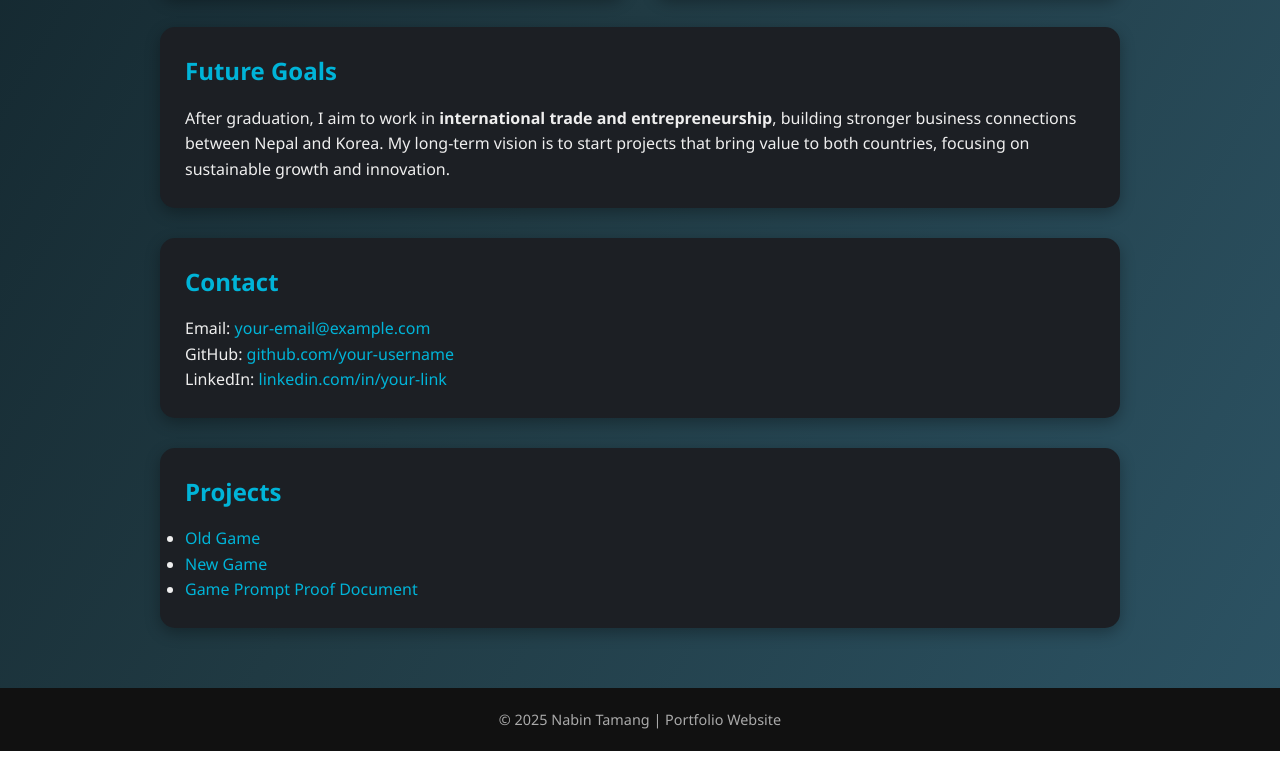
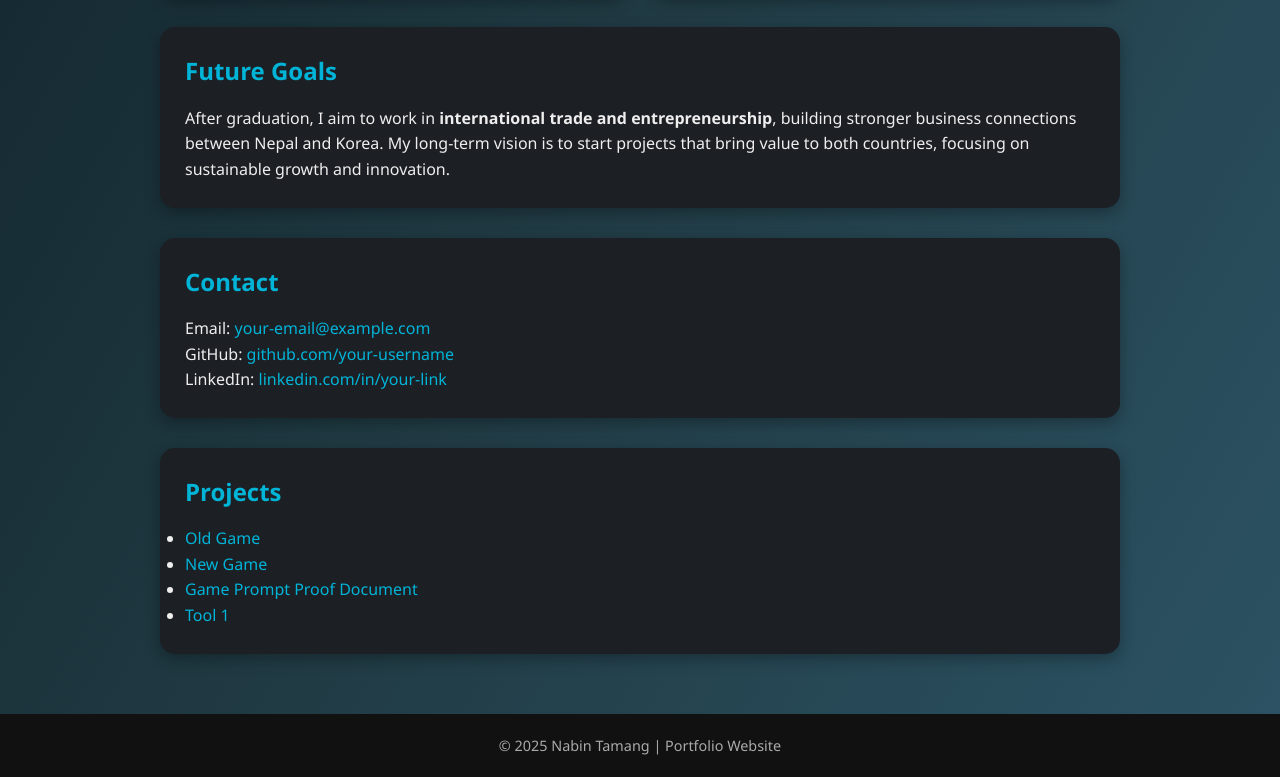
Before and after one commit to lamanabindong-oss/index.html, a plain HTML site: page portfolio.html in a window 1280 px wide. Shown: the part 716-1493 px from the top of the page. Before the commit the page ends 1467 px from the top, so only its background shows below. Drawn offline with Linux system fonts and the light colour scheme.

Commit message:
Revise portfolio.html with new project links and contact
Updated the portfolio to include new sections for projects and contact information.

```diff
--- a/portfolio.html
+++ b/portfolio.html
@@ -1,5 +1,4 @@
 <!DOCTYPE html>
-
 <html lang="en">
 <head>
 <meta charset="utf-8"/>
@@ -68,23 +67,27 @@
   </style>
 </head>
 <body>
+
 <!-- Header -->
 <header>
 <h1>Nabin Tamang</h1>
 <p>Student | Integrated Business Management | Dong-A University</p>
 </header>
+
 <!-- Main Container -->
 <div class="container">
   <div class="card full">
     <h2>About Me</h2>
     <p>Hello! I am <b>Nabin Tamang</b> from Nepal, currently pursuing Integrated Business Management at Dong-A University in Busan, South Korea. I am passionate about global business, teamwork, and entrepreneurship. My journey in Korea is not just about academics, but also about experiencing new cultures and growing as an international student.</p>
   </div>
+
   <div class="card">
     <h2>Education</h2>
     <p><b>Dong-A University</b> (2023 – Present)<br/>
       Bachelor’s in Integrated Business Management<br/>
       Focus: International Trade, Entrepreneurship, and Management</p>
   </div>
+
   <div class="card">
     <h2>Skills &amp; Projects</h2>
     <ul>
@@ -94,20 +97,35 @@
       <li>Cross-Cultural Communication</li>
     </ul>
   </div>
+
   <div class="card full">
     <h2>Future Goals</h2>
     <p>After graduation, I aim to work in <b>international trade and entrepreneurship</b>, building stronger business connections between Nepal and Korea. My long-term vision is to start projects that bring value to both countries, focusing on sustainable growth and innovation.</p>
   </div>
+
   <div class="card full">
     <h2>Contact</h2>
     <p>Email: <a href="mailto:your-email@example.com">your-email@example.com</a><br/>
       GitHub: <a href="https://github.com/your-username" target="_blank">github.com/your-username</a><br/>
       LinkedIn: <a href="https://linkedin.com/in/your-link" target="_blank">linkedin.com/in/your-link</a></p>
   </div>
-<div class="card full"><h2>Projects</h2><ul><li><a href="https://lamanabindong-oss.github.io/index.html/oldgame.html" target="_blank">Old Game</a></li><li><a href="https://lamanabindong-oss.github.io/index.html/newgame.html" target="_blank">New Game</a></li><li><a href="https://docs.google.com/document/d/138a0LgiOSN47T3HdUYSIvEYVDTd2zoXGbNNqFmWtYv0/edit?usp=sharing" target="_blank">Game Prompt Proof Document</a></li></ul></div></div>
+
+  <!-- UPDATED PROJECTS SECTION WITH NEW LINK -->
+  <div class="card full">
+    <h2>Projects</h2>
+    <ul>
+      <li><a href="https://lamanabindong-oss.github.io/index.html/oldgame.html" target="_blank">Old Game</a></li>
+      <li><a href="https://lamanabindong-oss.github.io/index.html/newgame.html" target="_blank">New Game</a></li>
+      <li><a href="https://docs.google.com/document/d/138a0LgiOSN47T3HdUYSIvEYVDTd2zoXGbNNqFmWtYv0/edit?usp=sharing" target="_blank">Game Prompt Proof Document</a></li>
+      <li><a href="https://lamanabindong-oss.github.io/index.html/tool1.html" target="_blank">Tool 1</a></li>
+    </ul>
+  </div>
+</div>
+
 <!-- Footer -->
 <footer>
     © 2025 Nabin Tamang | Portfolio Website
 </footer>
+
 </body>
 </html>
```
Lines whose indentation alone changed are shown as unchanged.
